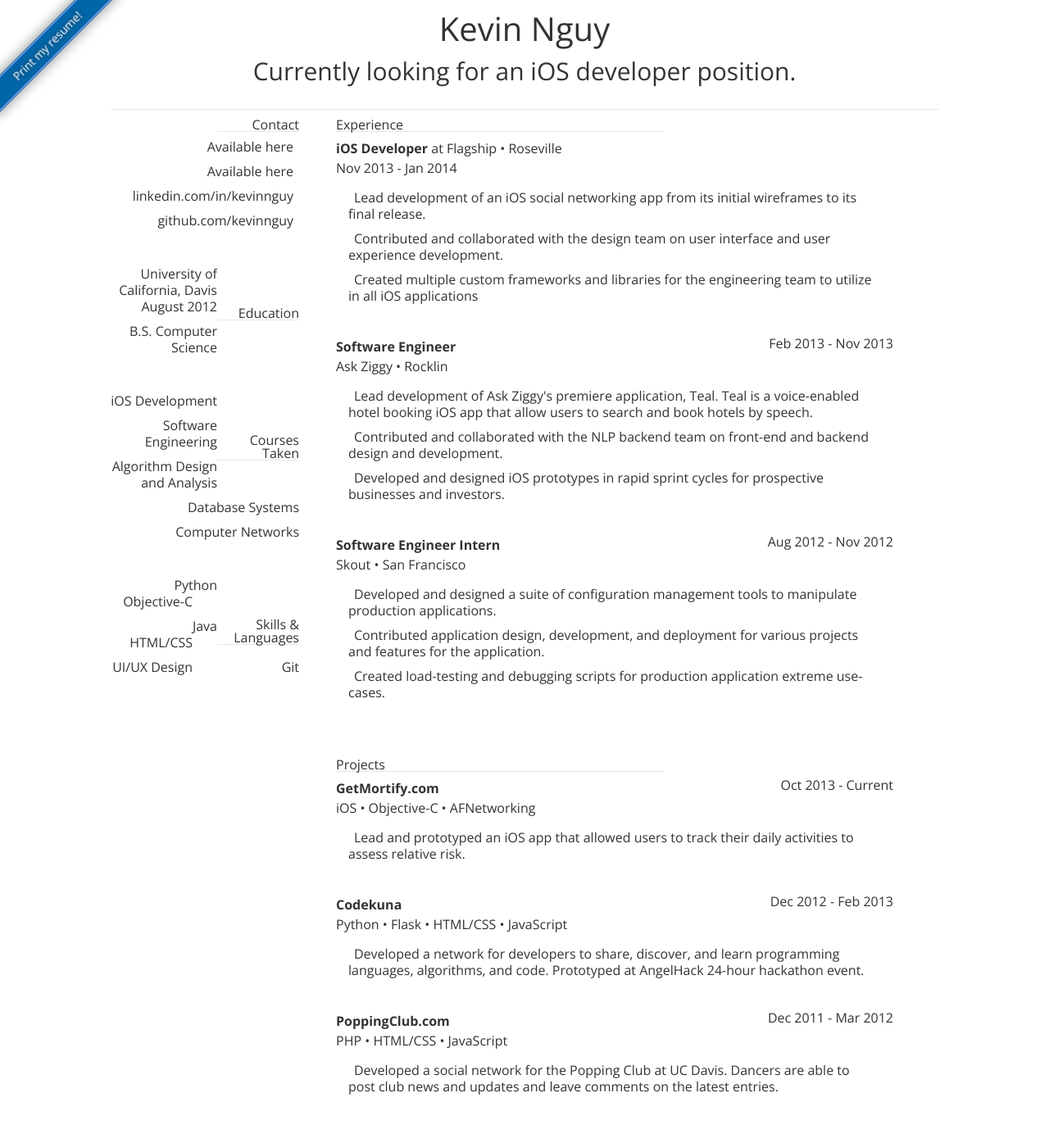
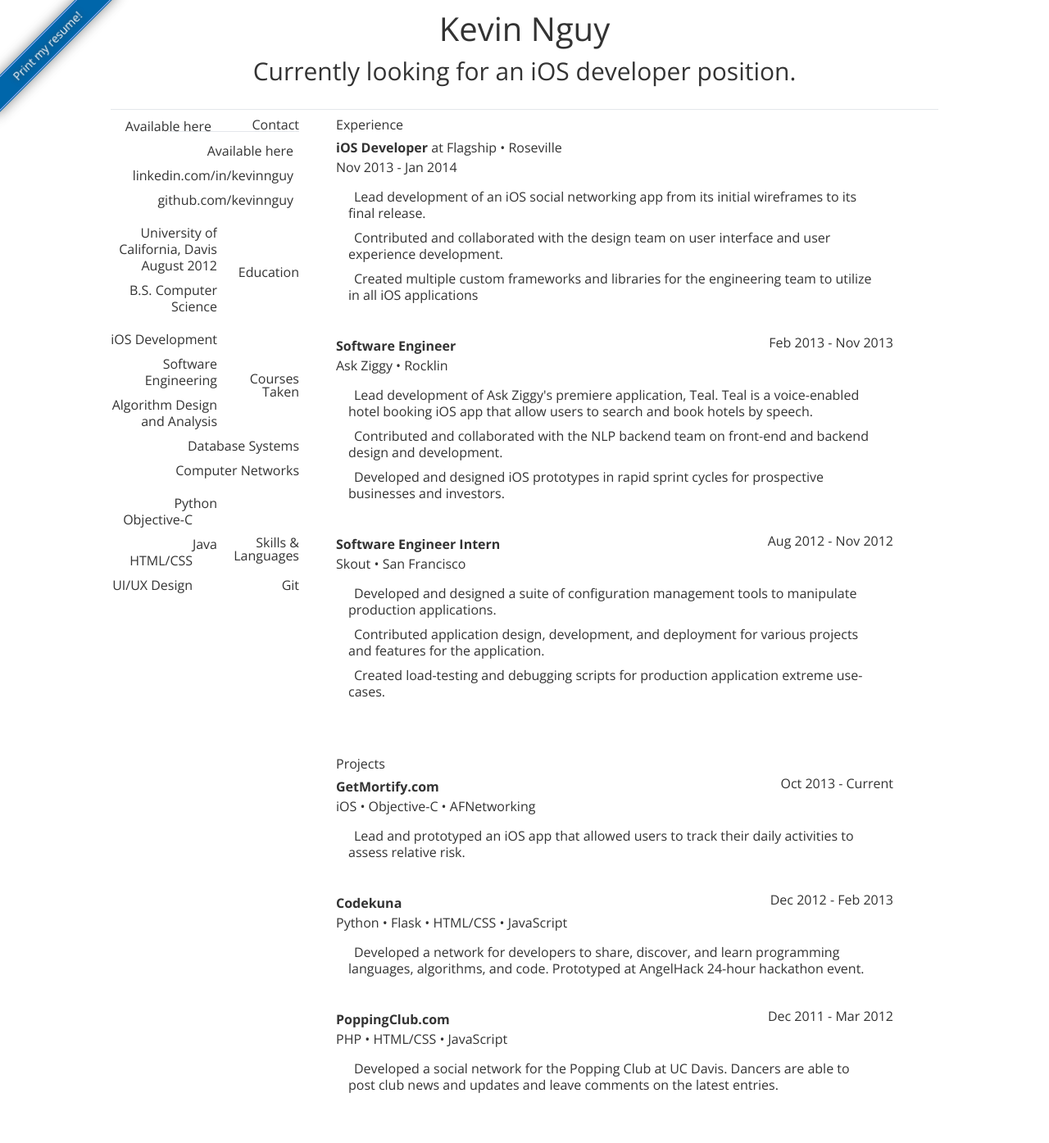
Before and after one commit to kevinnguy/kevinnguy.github.com, a Jekyll site: the page index.html, which Jekyll copies as it is, in a window 1280 px wide. Shown: the whole page at 82% size. Built offline with Jekyll 4.4.1, drawn with Linux system fonts in a browser that asks for light colours.

Commit message:
Sorry for the poor description

```diff
--- a/index.html
+++ b/index.html
@@ -47,8 +47,10 @@
     <div class="container">
       <div id="left" class="four columns sidebar">
         <section id="info">
-          <div id="contact">Contact</div>
-          <div class="list">
+          <div id="contact">
+            Contact
+            <div class="small-divider"></div>
+          </div>
           <ul id="social">
             <li>
               <a href="http://linkedin.com/in/kevinnguy" onClick="_gaq.push(['_trackEvent', 'Link', 'Click', 'Sidebar LinkedIn']);" title="Connect with me" target="_blank">Available here</a><a href="http://linkedin.com/in/kevinnguy" class="fa fa-phone icon" title="Call me"></a>
@@ -66,17 +68,13 @@
               <a href="http://github.com/kevinnguy" onClick="_gaq.push(['_trackEvent', 'Link', 'Click', 'Sidebar Github']);" title="Fork me" target="_blank">github.com/kevinnguy</a><a href="http://github.com/kevinnguy" class="fa fa-github-alt icon" onClick="_gaq.push(['_trackEvent', 'Link', 'Click', 'Sidebar Github']);" title="Fork me" target="_blank"></a>
             </li>
           </ul>
-          </div>
 
-          <div class="list">
           <div id="education">Education</div>
           <ul id="social">
             <li>University of California, Davis</br>August 2012</li>
             <li>B.S. Computer Science</li>
           </ul>
-          </div>
 
-          <div class="list">
     			<div id="courses">Courses Taken</div>
     			<ul id="social">
            <li>iOS Development</li>
@@ -85,16 +83,13 @@
     			 <li>Database Systems</li>
            <li>Computer Networks</li>
     			</ul>
-          </div>
 
-          <div class="list">
           <div id="languages">Skills & Languages</div>
           <ul id="social">
             <li>Python<span class="two columns">Objective-C</span></li>
             <li>Java<span class="two columns">HTML/CSS</span></li>
             <li>Git<span class="two columns">UI/UX Design</span></li>
           </ul>
-          </div>
 
         </section>
       </div>
--- a/static/css/new_style.css
+++ b/static/css/new_style.css
@@ -619,7 +619,6 @@
 	width: 100px;
   margin-top:50px;
   margin-bottom:8px;
-  border-bottom: 1px solid #e4e7eb;
   }
 
   #contact {
@@ -723,6 +722,8 @@
 	font-weight: 800;
 }
 
-.list {
-	padding-top: 25px;
+.small-divider {
+	width: 160px;
+	  border-bottom: 1px solid #e4e7eb;
+	  float: right;
 }
```
Lines whose indentation alone changed are shown as unchanged.
